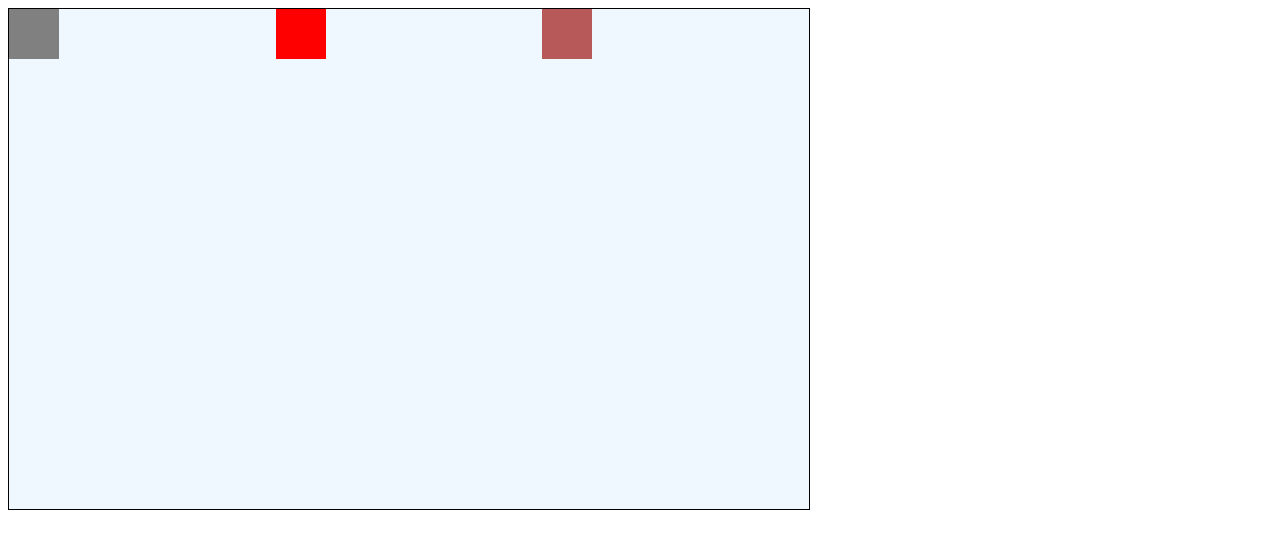
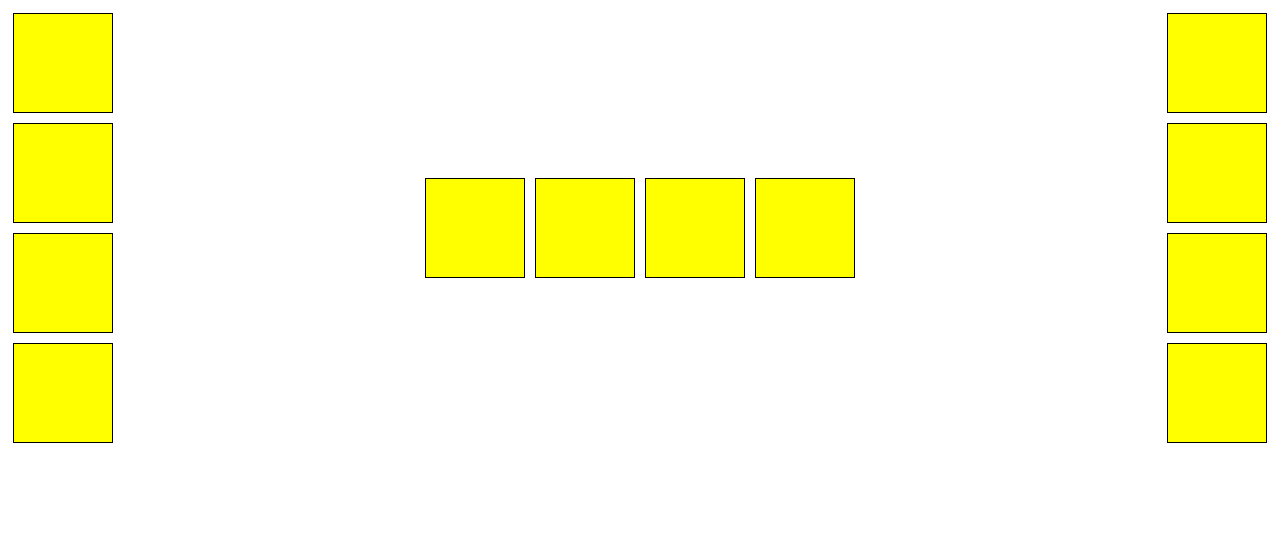
Before and after one commit to mrbokaagny/DI_Bootcamp_Week1_Day3_Daily_Challenge, a plain HTML site: page index.html in a window 1280 px wide. Drawn offline with Linux system fonts and the light colour scheme.

Commit message:
project finish

```diff
--- /dev/null
+++ b/css/style.css
@@ -0,0 +1,36 @@
+*{
+    box-sizing: border-box;
+}
+
+.container {
+    display: flex;
+    flex-direction: row;
+    justify-content: space-between;
+}
+
+.box {
+    height: 100px;
+    width: 100px;
+    background-color: yellow;
+    border: 1px solid black;
+    margin: 5px;
+}
+
+.left{
+    display: flex;
+    flex-direction: column;
+    justify-content: space-between;
+}
+
+.middle{
+    display: flex;
+    flex-direction: row;
+    justify-content: space-between;
+    align-items: center;
+}
+
+.rigth{
+    display: flex;
+    flex-direction: column;
+    justify-content: space-between;
+}
--- a/index.html
+++ b/index.html
@@ -1,17 +1,44 @@
 <!DOCTYPE html>
-<html lang="fr">
+<html lang="en">
 <head>
     <meta charset="UTF-8">
     <meta http-equiv="X-UA-Compatible" content="IE=edge">
     <meta name="viewport" content="width=device-width, initial-scale=1.0">
-    <title>Dialy Challenge</title>
-    <link rel="stylesheet" href="sheet.css">
+    <link rel="stylesheet" href="css/style.css">
+    <title>Daily challenge 1</title>
 </head>
 <body>
-    <div class="container">
-        <div class="white"></div>
-        <div class="red_light"></div>
-        <div class="red_bold"></div>
-    </div>
+    <section class="container">
+        <section class="left">
+            <div class="box">
+            </div>
+            <div class="box">
+            </div>
+            <div class="box">
+            </div>
+            <div class="box">
+            </div>
+        </section>
+        <section class="middle">
+            <div class="box">
+            </div>
+            <div class="box">
+            </div>
+            <div class="box">
+            </div>
+            <div class="box">
+            </div>
+        </section>
+        <section class="rigth">
+            <div class="box">
+            </div>
+            <div class="box">
+            </div>
+            <div class="box">
+            </div>
+            <div class="box">
+            </div>
+        </section>
+    </section>
 </body>
 </html>
```
